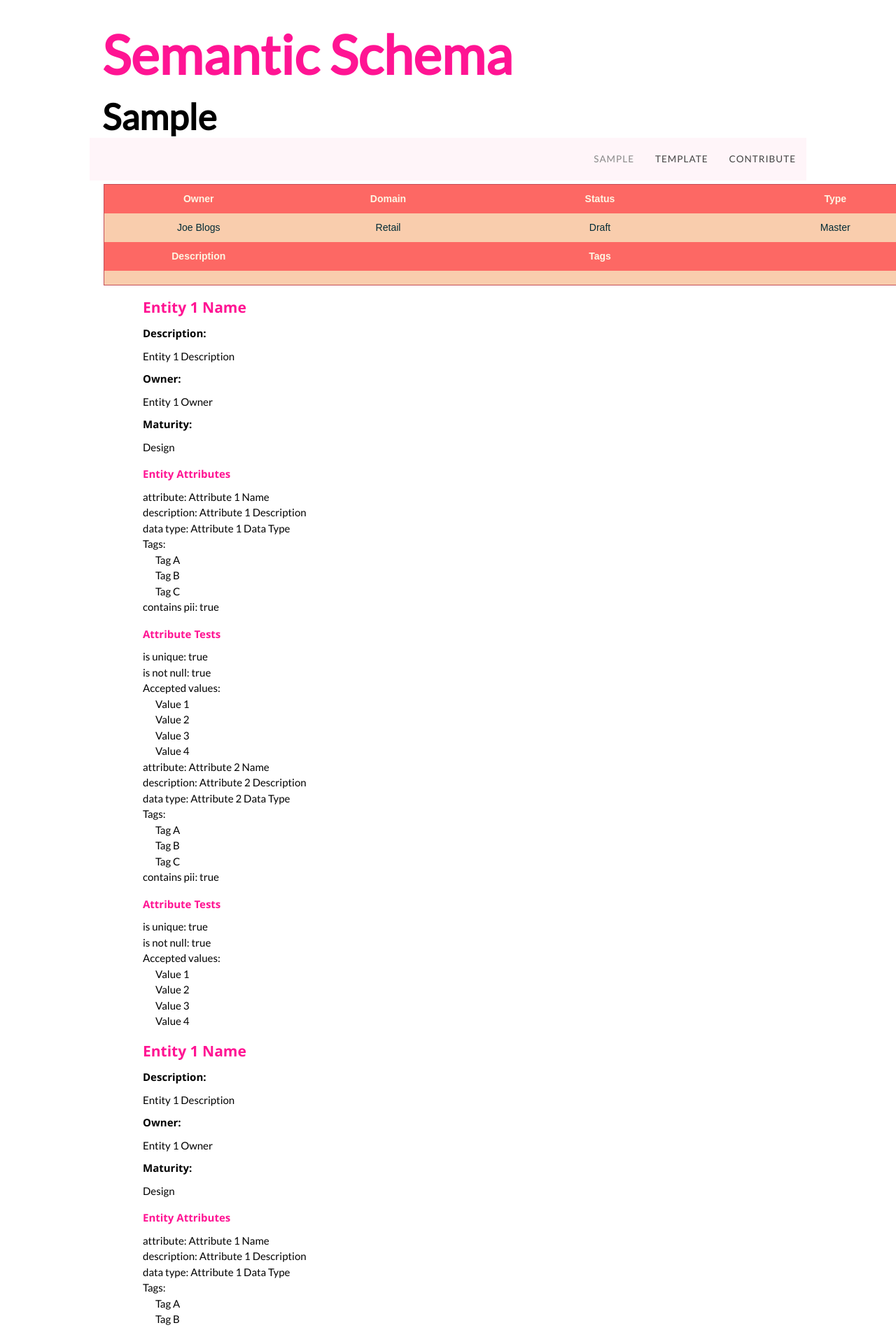
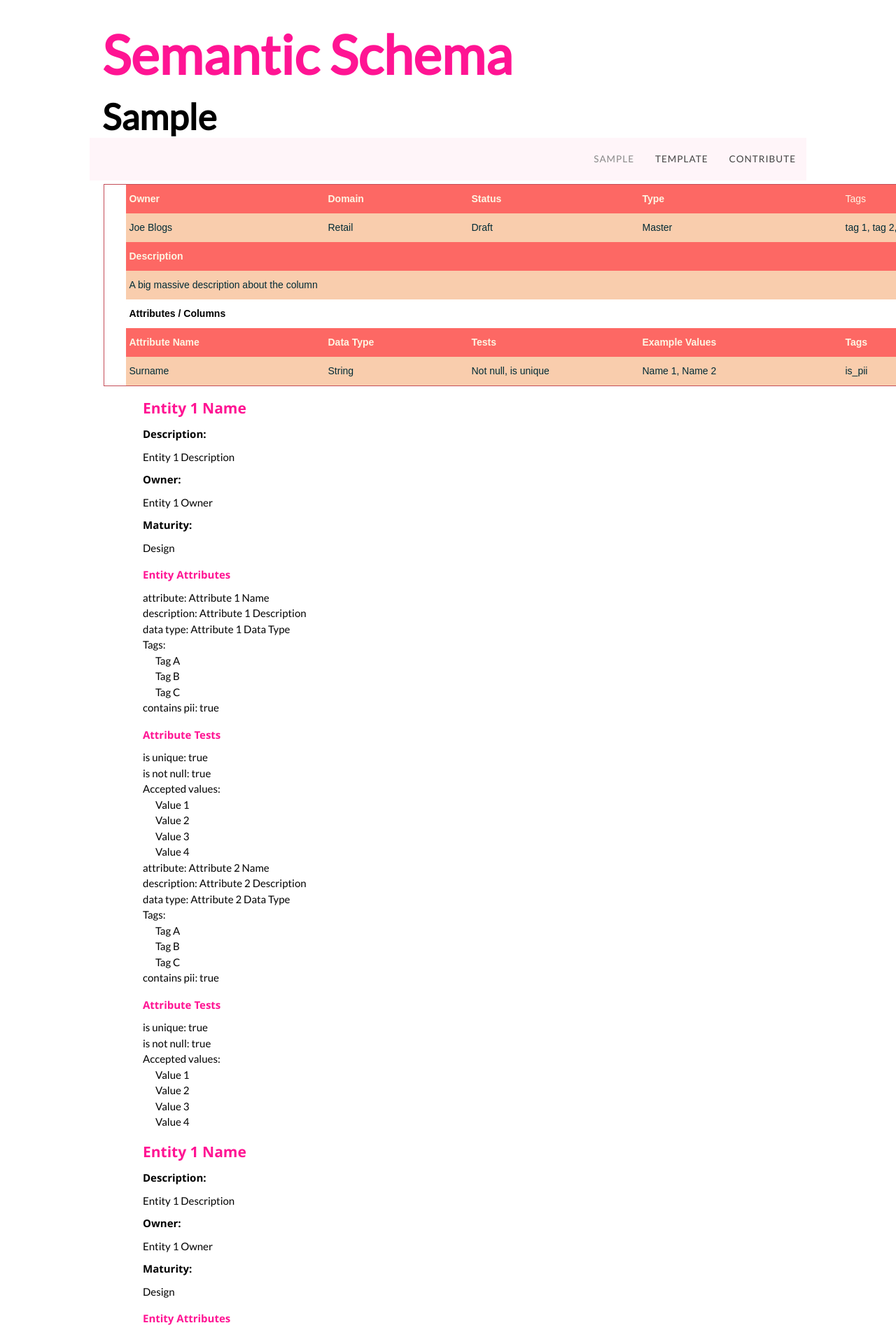
Before and after one commit to KCWADSWORTH/semantic_schema_wiki, a Jekyll site: the page built from index.html, in a window 1280 px wide. Shown: the top 1901 px of the page at 70% size. Built offline with Jekyll 4.4.1, drawn with Linux system fonts in a browser that asks for light colours.

Commit message:
Update index.html

```diff
--- a/index.html
+++ b/index.html
@@ -12,45 +12,83 @@ title: Home
   font-family:Arial, sans-serif;font-size:14px;overflow:hidden;padding:10px 5px;word-break:normal;}
 .tg th{background-color:#FE4365;border-color:#C44D58;border-style:solid;border-width:0px;color:#fdf6e3;
   font-family:Arial, sans-serif;font-size:14px;font-weight:normal;overflow:hidden;padding:10px 5px;word-break:normal;}
-.tg .tg-sa8i{background-color:#fd6864;border-color:inherit;font-weight:bold;text-align:center;vertical-align:top}
-.tg .tg-baqh{text-align:center;vertical-align:top}
-.tg .tg-gdrr{background-color:#fd6864;font-weight:bold;text-align:center;vertical-align:top}
-.tg .tg-65sc{background-color:#fd6864;border-color:#fd6864;color:#fdf6e3;font-weight:bold;text-align:center;vertical-align:top}
-.tg .tg-og4q{background-color:#fd6864;text-align:left;vertical-align:top}
-.tg .tg-g621{background-color:#fd6864;color:#fdf6e3;font-weight:bold;text-align:center;vertical-align:top}
-.tg .tg-0lax{text-align:left;vertical-align:top}
+.tg .tg-5ucw{background-color:#ffffff;color:#ffffff;text-align:left;vertical-align:top}
+.tg .tg-n9g5{background-color:#ffffff;border-color:inherit;color:#000000;text-align:left;vertical-align:top}
+.tg .tg-ntt9{background-color:#ffffff;border-color:#ffffff;color:#ffffff;text-align:left;vertical-align:top}
+.tg .tg-nt4i{background-color:#fd6864;border-color:inherit;color:#fdf6e3;font-weight:bold;text-align:center;vertical-align:top}
+.tg .tg-ogii{background-color:#fd6864;border-color:#fd6864;color:#fdf6e3;font-weight:bold;text-align:left;vertical-align:top}
+.tg .tg-uszq{background-color:#ffffff;border-color:inherit;color:#000000;font-weight:bold;text-align:left;vertical-align:top}
+.tg .tg-aoow{background-color:#fd6864;border-color:inherit;color:#fdf6e3;font-weight:bold;text-align:left;vertical-align:top}
+.tg .tg-jew0{background-color:#fd6864;border-color:inherit;font-weight:bold;text-align:left;vertical-align:top}
+.tg .tg-smvl{background-color:#fd6864;border-color:inherit;text-align:left;vertical-align:top}
+.tg .tg-0pky{border-color:inherit;text-align:left;vertical-align:top}
+.tg .tg-c6of{background-color:#ffffff;border-color:inherit;text-align:left;vertical-align:top}
 </style>
-<table class="tg" style="undefined;table-layout: fixed; width: 1215px">
+<table class="tg" style="undefined;table-layout: fixed; width: 1334px">
 <colgroup>
-<col style="width: 270px">
-<col style="width: 272px">
-<col style="width: 333px">
-<col style="width: 340px">
+<col style="width: 31px">
+<col style="width: 284px">
+<col style="width: 205px">
+<col style="width: 244px">
+<col style="width: 290px">
+<col style="width: 280px">
 </colgroup>
 <thead>
   <tr>
-    <th class="tg-sa8i">Owner</th>
-    <th class="tg-sa8i">Domain</th>
-    <th class="tg-gdrr">Status</th>
-    <th class="tg-gdrr">Type</th>
+    <th class="tg-5ucw"></th>
+    <th class="tg-jew0">Owner</th>
+    <th class="tg-jew0">Domain</th>
+    <th class="tg-jew0">Status</th>
+    <th class="tg-jew0">Type</th>
+    <th class="tg-smvl">Tags</th>
   </tr>
 </thead>
 <tbody>
   <tr>
-    <td class="tg-baqh">Joe Blogs</td>
-    <td class="tg-baqh">Retail</td>
-    <td class="tg-baqh">Draft</td>
-    <td class="tg-baqh">Master</td>
+    <td class="tg-5ucw"></td>
+    <td class="tg-0pky">Joe Blogs</td>
+    <td class="tg-0pky">Retail</td>
+    <td class="tg-0pky">Draft</td>
+    <td class="tg-0pky">Master</td>
+    <td class="tg-0pky">tag 1, tag 2, tag 3</td>
   </tr>
   <tr>
-    <td class="tg-65sc">Description</td>
-    <td class="tg-og4q"></td>
-    <td class="tg-g621">Tags</td>
-    <td class="tg-og4q"></td>
+    <td class="tg-5ucw"></td>
+    <td class="tg-ogii">Description</td>
+    <td class="tg-smvl"></td>
+    <td class="tg-nt4i"></td>
+    <td class="tg-smvl"></td>
+    <td class="tg-smvl"></td>
   </tr>
   <tr>
-    <td class="tg-0lax" colspan="2"></td>
-    <td class="tg-0lax" colspan="2"></td>
+    <td class="tg-ntt9"></td>
+    <td class="tg-0pky" colspan="2">A big massive description about the column</td>
+    <td class="tg-0pky" colspan="2"></td>
+    <td class="tg-0pky"></td>
+  </tr>
+  <tr>
+    <td class="tg-5ucw"></td>
+    <td class="tg-uszq">Attributes / Columns</td>
+    <td class="tg-n9g5"></td>
+    <td class="tg-n9g5"></td>
+    <td class="tg-n9g5"></td>
+    <td class="tg-c6of"></td>
+  </tr>
+  <tr>
+    <td class="tg-5ucw"></td>
+    <td class="tg-aoow">Attribute Name</td>
+    <td class="tg-aoow">Data Type</td>
+    <td class="tg-aoow">Tests</td>
+    <td class="tg-aoow"><span style="font-weight:700;font-style:normal">Example Values</span></td>
+    <td class="tg-aoow">Tags</td>
+  </tr>
+  <tr>
+    <td class="tg-5ucw"></td>
+    <td class="tg-0pky">Surname</td>
+    <td class="tg-0pky">String</td>
+    <td class="tg-0pky"><span style="font-weight:400;font-style:normal">Not null, is unique</span></td>
+    <td class="tg-0pky">Name 1, Name 2</td>
+    <td class="tg-0pky">is_pii</td>
   </tr>
 </tbody>
 </table>
```
